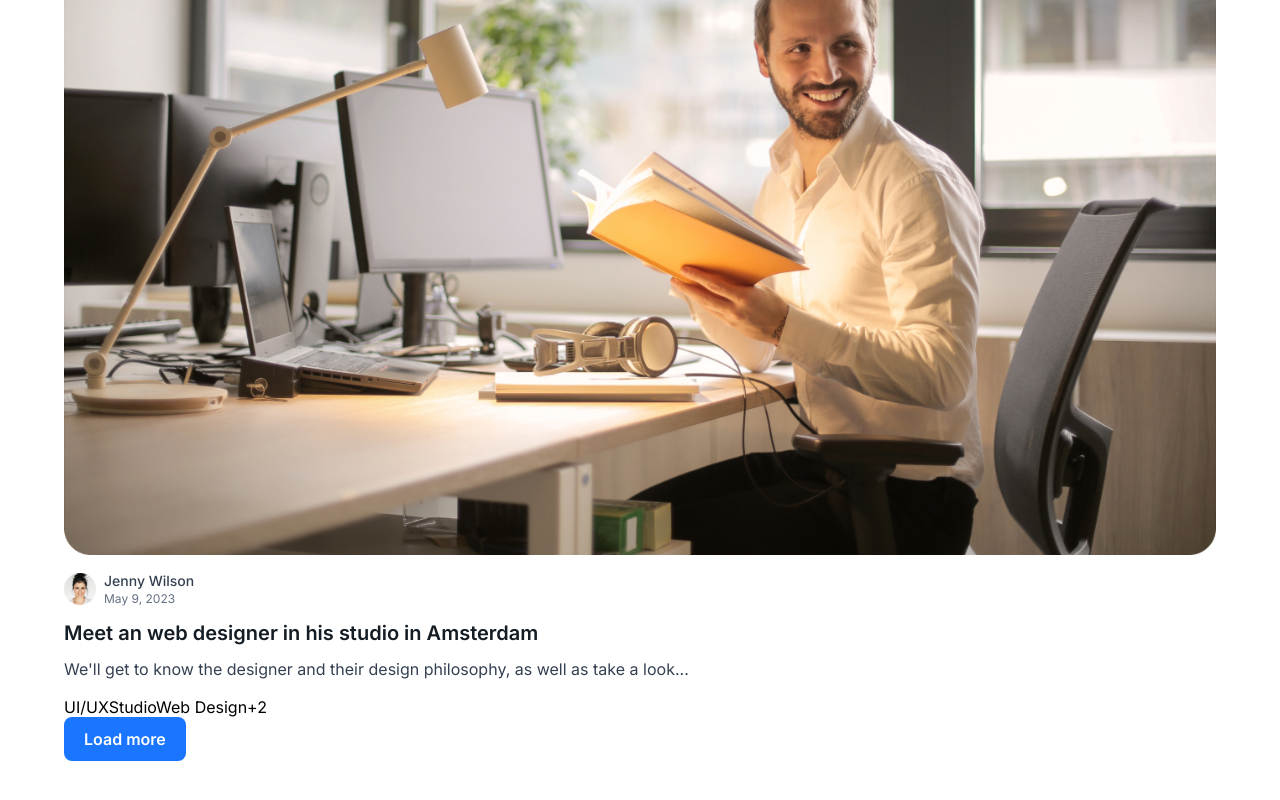
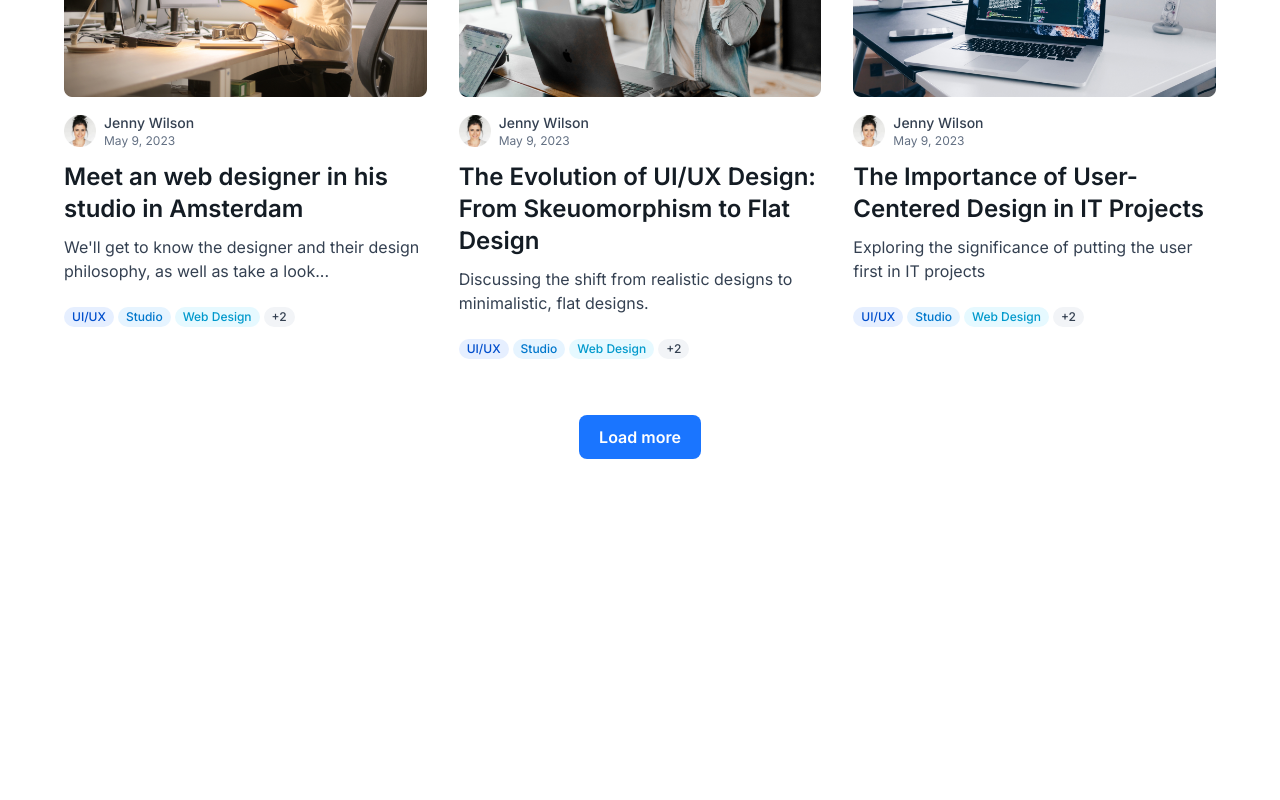
Before and after one commit to vizaanandyaa/whitespace-ui, a React (Vite) app: page / in a window 1280 px wide. Shown: the part 3404-4204 px from the top of the page. After the commit the page ends 3943 px from the top, so only its background shows below. Built offline with nearby package versions, Linux system fonts and the light colour scheme.

Commit message:
blog done

```diff
--- a/src/App.jsx
+++ b/src/App.jsx
@@ -50,6 +50,8 @@ function App() {
     "04. How can i contact customer support?",
     "05. What payment methods do you accept?",
   ];
+  let blogs = [{title : 'Meet an web designer in his studio in Amsterdam',img : cardImg1, desc:"We'll get to know the designer and their design philosophy, as well as take a look..."},{title : "The Evolution of UI/UX Design: From Skeuomorphism to Flat Design",img:cardImg2,desc:"Discussing the shift from realistic designs to minimalistic, flat designs."},{title:"The Importance of User-Centered Design in IT Projects",img:cardImg3,desc:"Exploring the significance of putting the user first in IT projects"}]
+  let categories = [{type:'ui', text:'UI/UX'},{type:'studio', text:'Studio'},{type:'webDesign', text:'Web Design'}]
   return (
     <>
       <Header />
@@ -205,10 +207,12 @@ function App() {
           Our blog is more than just a collection of articles - it's a hub of ideas, inspiration, and thought-provoking discussions.
           </p>
         </div>
-        <div className="compo-contents-flex-desktop">
-          <div className="compo-card">
+        <div className="compo-contents-flex-desktop compo-blog">
+          {blogs.map((blog,index)=>{
+            return(
+            <div className="compo-card" key={index}>
               <a href="#" className="card-img">
-              <img src={cardImg1} alt="card-img" />
+                <img src={blog.img} alt="card-img" />
               </a>
               <div className="card-profile">
                 <div className="profile-img">
@@ -220,18 +224,24 @@ function App() {
                 </div>
               </div>
               <a href="#">
-              <h3 className="card-title">Meet an web designer in his studio in Amsterdam</h3>
+                <h3 className="card-title">{blog.title}</h3>
               </a>
-            <p className="card-text">We'll get to know the designer and their design philosophy, as well as take a look...</p>
+              <p className="card-text">{blog.desc}</p>
               <div className="card-tags">
-              <span className="card-tag">UI/UX</span>
-              <span className="card-tag">Studio</span>
-              <span className="card-tag">Web Design</span>
-              <span className="card-tag-summary">+2</span>
+                {categories.map((category,index)=>{
+                  return(
+                    <span key={index} className={`card-tag ${category.type}`}>{category.text}</span>
+                  )
+                })}
+                <span className="card-tag --summary">+2</span>
               </div>
             </div>
+            )
+          })}
         </div>
+        <div className="compo-btn">
           <button className="btn btn--blue">Load more</button>
+        </div>
       </section>
     </>
   );
--- a/src/App.scss
+++ b/src/App.scss
@@ -351,8 +351,11 @@ a{
 }
 
 .compo-contents-flex-desktop {
+  display: flex;
+  flex-direction: column;
+  gap: 16px;
   @media (min-width: 1024px) {
-    display: flex;
+    flex-direction: row;
     gap: 32px;
     align-items: center;
   }
@@ -571,6 +574,10 @@ a{
   line-height: 28px;
   color: $lightblack2;
   margin-bottom: 10px;
+  @media (min-width: 768px){
+    font-size: 24px;
+    line-height: 32px;
+  }
 }
 
 .card-text{
@@ -579,4 +586,61 @@ a{
   line-height: 24px;
   color: $lightblack;
   margin-bottom: 16px;
+  @media (min-width: 768px){
+    margin-bottom: 24px;
+  }
 }
+
+.card-tags{
+  display: flex;
+  gap: 4px;
+  padding-bottom: 16px;
+  @media (min-width:768px){
+    padding-bottom:24px ;
+  }
+}
+
+.card-tag{
+  font-weight: 500;
+  font-size: 12px;
+  line-height: 16px;
+  padding: 2px 8px;
+  border-radius: 150px;
+  &.--summary{
+    color: $lightblack;
+    background: $lightgrey2;
+  }
+}
+
+.ui{
+  color: $darkblue3;
+  background: $lightblue2;
+}
+
+.studio{
+  color: $blue;
+  background: $lightblue3;
+}
+
+.webDesign{
+  color: $tosca;
+  background: $lighttosca;
+}
+
+.compo-blog{
+  margin-bottom: 16px;
+  align-items: start;
+  @media (min-width:768px){
+    margin-bottom: 32px;
+  }
+  @media (min-width:1024px){
+    padding-top: 32px;
+  }
+}
+
+.compo-btn{
+  @media (min-width:768px){
+    width: fit-content;
+    margin: 0 auto;
+  }
+}
--- a/src/scss/color.scss
+++ b/src/scss/color.scss
@@ -1,10 +1,17 @@
 $lightgrey : #e4e7ec;
 $gray :#CED2DA;
 $gray2 : #637083;
+$lightgrey2 : #F2F4F7;
 $brightblue : #1A75FF;
 $lightblue : #F0F6FF;
+$lightblue2 : #E6EFFF;
+$lightblue3 :#E6F4FF;
 $darkblue : #0052CC;
+$darkblue3 : #004ECC;
+$blue : #0077CC;
 $darkblue2 : #002966;
+$tosca : #0099CC;
+$lighttosca :#E6F9FF;
 $white : #fff;
 $lightblack :#344051;
 $lightblack2 :#141C24;
```
Lines whose indentation alone changed are shown as unchanged.
